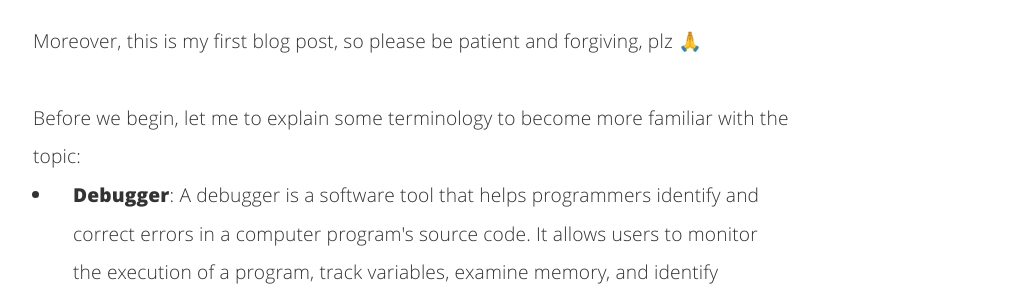
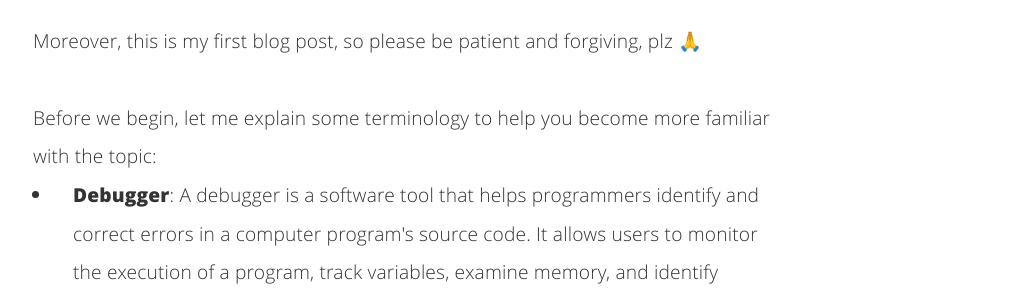
Before and after one commit to nickvourd/nickvourd.github.io, a Jekyll site: the page built from _posts/2023-10-18-x64dbg-intro.md, in a window 1280 px wide and 900 px high, scrolled down 569 px. Shown: the part 156-456 px from the top of the window, without its empty margins (227-1261 px from the left). Built offline with Jekyll 4.4.1, drawn with Linux system fonts in a browser that asks for light colours.

Commit message:
Edit 2023-10-18 x64dbg (My first baby steps)

```diff
--- a/_posts/2023-10-18-x64dbg-intro.md
+++ b/_posts/2023-10-18-x64dbg-intro.md
@@ -140,7 +140,7 @@ function topFunction() {
 
 <p>Moreover, this is my first blog post, so please be patient and forgiving, plz 🙏<br /><br />
 
-Before we begin, let me to explain some terminology to become more familiar with the topic:</p>
+Before we begin, let me explain some terminology to help you become more familiar with the topic:</p>
 
 <ul>
   <li>
```
